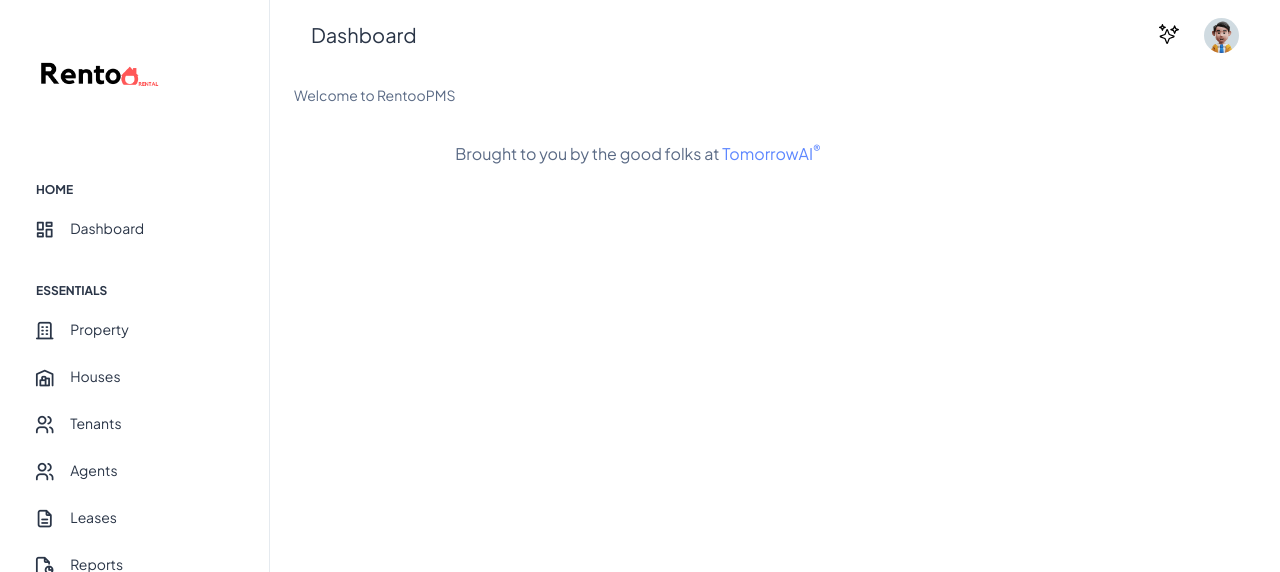
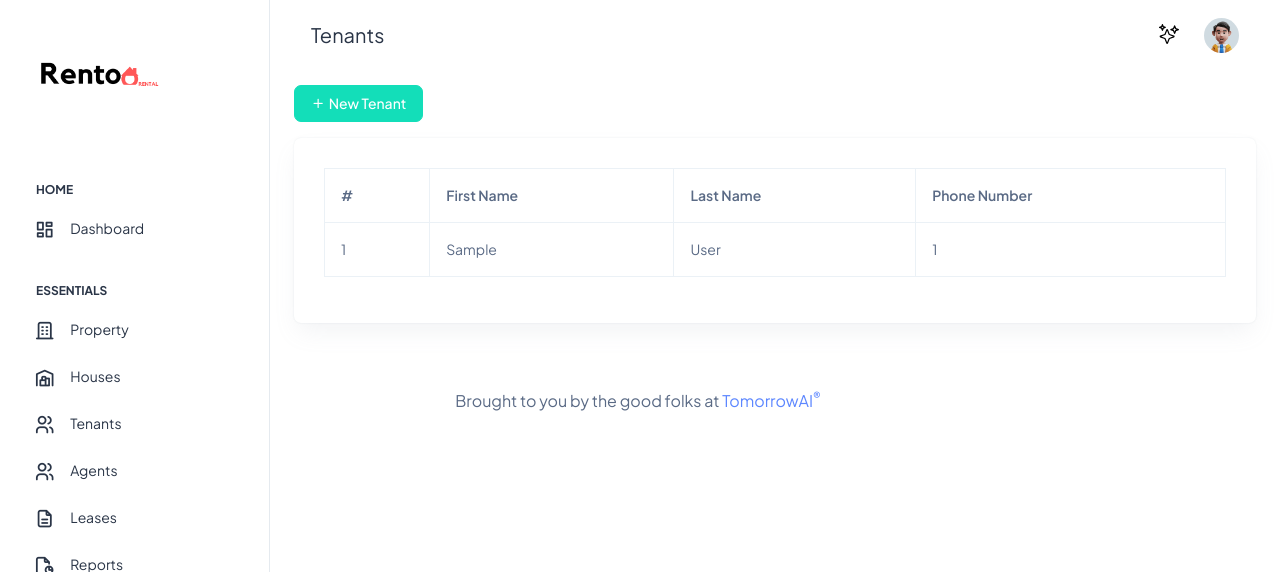
Before and after one commit to KagemaNjoroge/RentooBackend, a Django app: template templates/tenants/index.html in a window 1280 px wide. Shown: the top 572 px of the page. Run offline with Django 5.2, Linux system fonts and the light colour scheme; the template is opened without the code that fills it: most values are stand-ins (such as "Sample title", 1, 10 or a date in 2020); some libraries are stand-ins or nearby versions.

Commit message:
refactor: Update tenants index page to display tenant list with table

```diff
--- a/templates/tenants/index.html
+++ b/templates/tenants/index.html
@@ -1,7 +1,60 @@
 {% extends "main/base.html" %}
 {% load static %}
-{% block title %}Dashboard{% endblock title %}
-{% block heading %}Dashboard{% endblock heading %}
+{% block title %}Tenants{% endblock title %}
+{% block heading %}Tenants{% endblock heading %}
 {% block content %}
-Welcome to RentooPMS
+<div class="button-group ml-2 mb-3">
+    <a class="btn btn-success" href="{%url 'client:new_tenant'%}">
+        <i class="ti ti-plus">
+
+        </i>
+        New Tenant
+    </a>
+</div>
+<div class="card ml-2">
+    <div class="card-body">
+        {%if tenants%}
+        <table class="table table-bordered table-hover" id="dataTable" style="width: 100%;">
+            <thead>
+                <tr>
+
+                    <th>#</th>
+                    <th>First Name</th>
+                    <th>Last Name</th>
+                    <th>Phone Number</th>
+
+
+                </tr>
+            </thead>
+            <tbody>
+                {%for tenant in tenants%}
+                <tr>
+                    <td>
+                        {{tenant.id}}
+                    </td>
+                    <td>
+                        {{tenant.first_name}}
+                    </td>
+                    <td>
+                        {{tenant.last_name}}
+                    </td>
+                    <td>
+                        {{tenant.phone_number}}
+                    </td>
+                </tr>
+                {%endfor%}
+            </tbody>
+        </table>
+        {%else%}
+        <div class="alert alert-info">
+            No Tenants found.
+            <a class="btn btn-success">
+                <i class="ti ti-plus"></i>
+                Add new tenant
+            </a>
+        </div>
+        {%endif%}
+
+    </div>
+</div>
 {%endblock content%}
```
